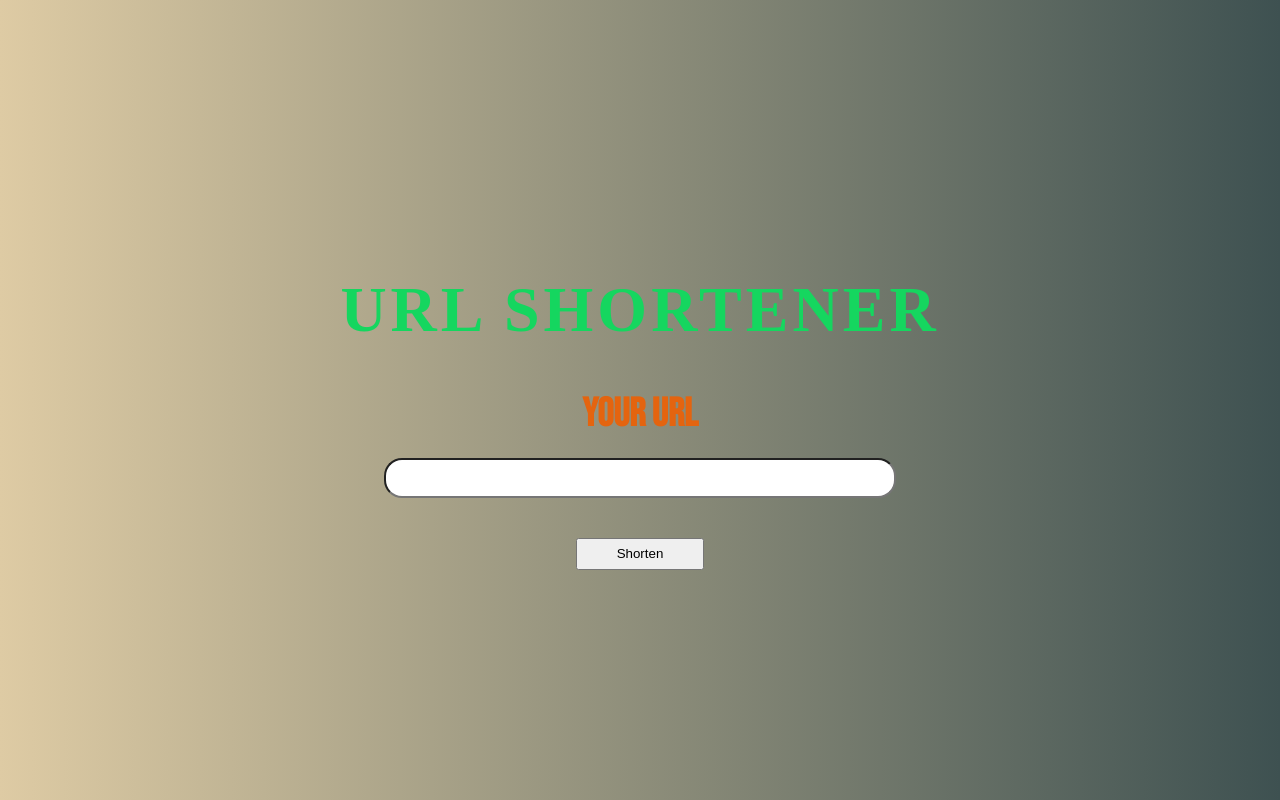
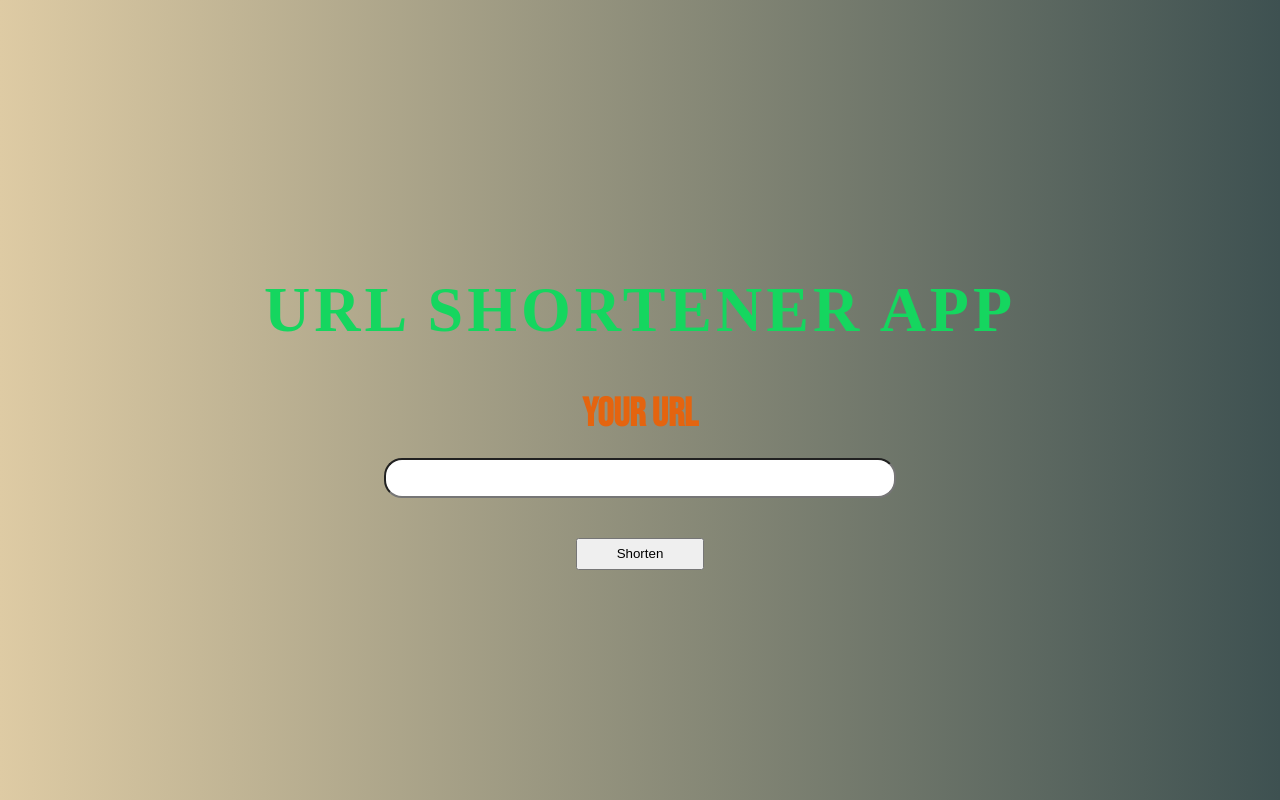
Before and after one commit to Aravindathi/url-shortener, a React (Create React App) app: page / in a window 1280 px wide. Built offline with nearby package versions, Linux system fonts and the light colour scheme; a web font is replaced by a local one.

Commit message:
check commit

```diff
--- a/src/App.js
+++ b/src/App.js
@@ -20,7 +20,7 @@
   }
   return (
     <form className = "App" onSubmit={submitHandler}>
-      <h1 className="title">URL SHORTENER</h1>
+      <h1 className="title">URL SHORTENER APP</h1>
       <label htmlFor="url">Your url</label>
       <br/>
       <input type="text" name="url" id="url"></input>
```
